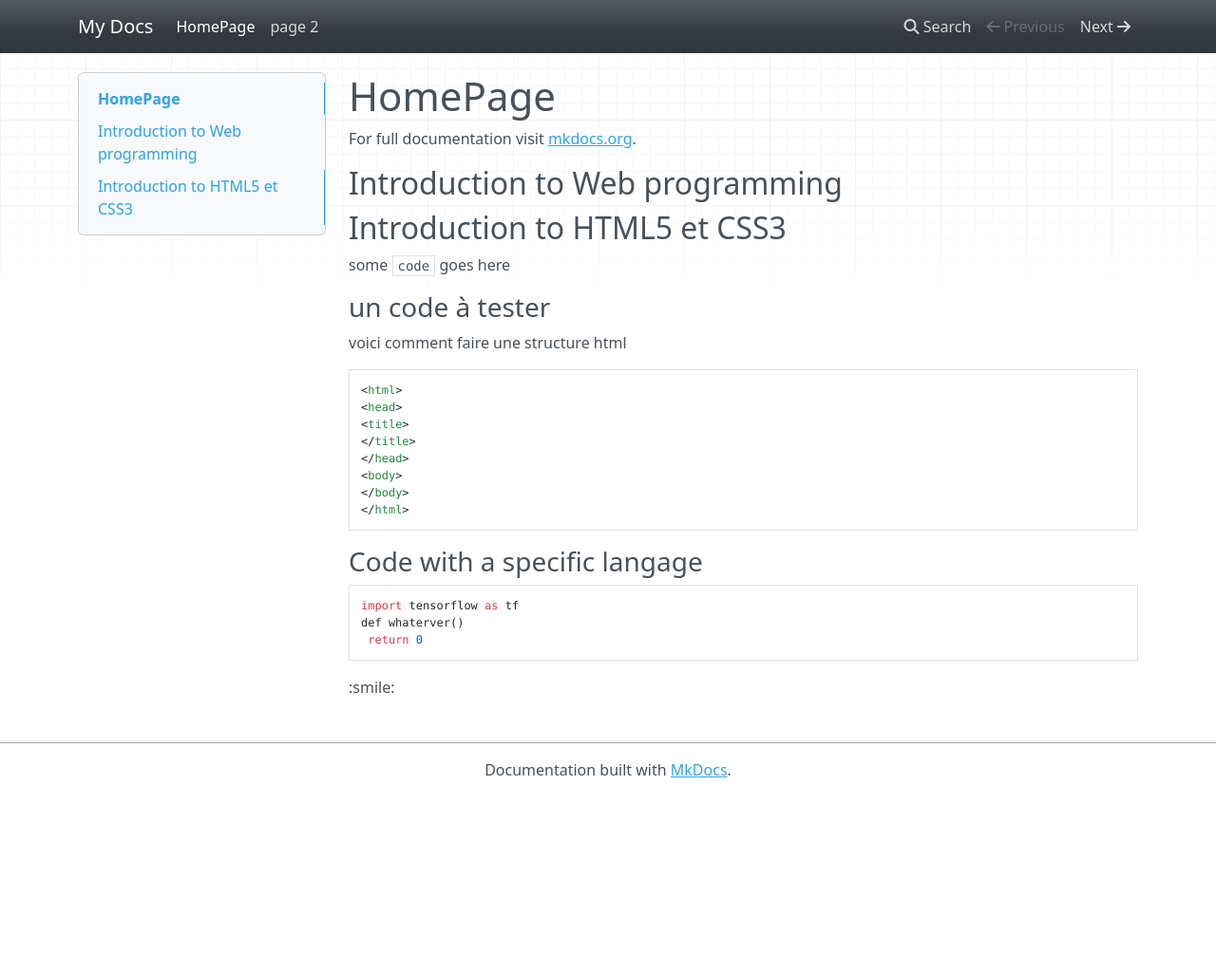
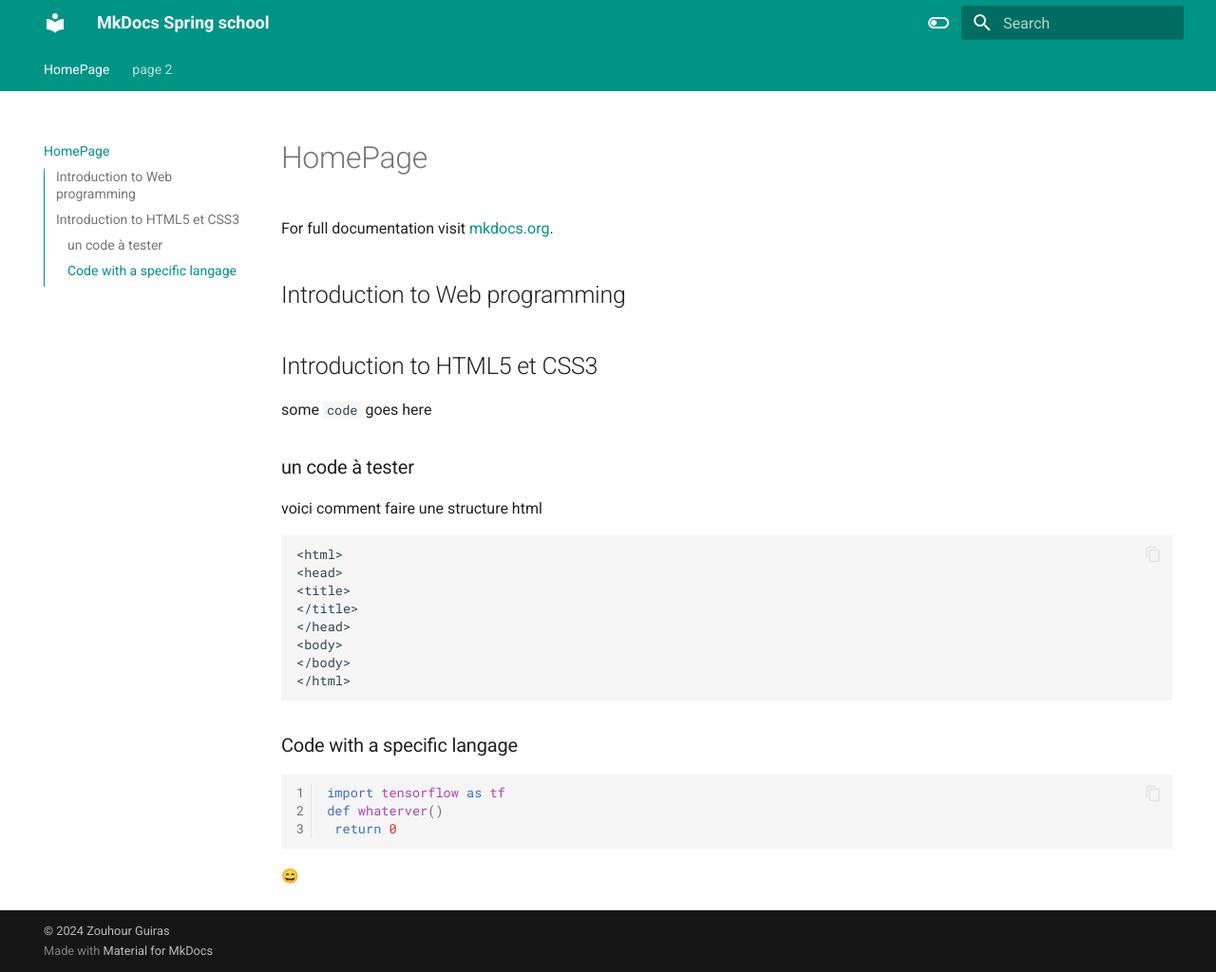
Before and after one commit to zouhour-guiras/Spring-School-Docs, an MkDocs documentation site: the page built from docs/index.md, in a window 1280 px wide and 1024 px high. Shown: the whole window at 95% size. Built offline with MkDocs 1.6.1 and Material for MkDocs 9.7.7, drawn with Linux system fonts in a browser that asks for light colours; nearby versions of some CDN libraries; emoji names are drawn with the system emoji font.

Commit message:
adding change N°1 to documentation files

````diff
--- a/docs/index.md
+++ b/docs/index.md
@@ -25,7 +25,7 @@ voici comment faire une structure html
 
 ### Code with a specific langage
 
-```
+```py linenums="1"
 import tensorflow as tf
 def whaterver()
  return 0
--- a/mkdocs.yml
+++ b/mkdocs.yml
@@ -1,8 +1,48 @@
-site_name: My Docs
+site_name: MkDocs Spring school
+site_url: https://zouhour-guiras.github.io/Spring-School-Docs/
 theme:
- name: mkdocs
- highlightjs: true
- hljs_languages:
-    - yaml
-    - rust
- nav_style: dark
+  name: material
+  features:
+   - navigation.tabs
+   - navigation.sections
+   - toc.integrate
+   - navigation.top
+   - search.suggest
+   - search.highlight
+   - content.tabs.link
+   - content.code.annotation
+   - content.code.copy
+  language: en
+  palette:
+   - scheme: default
+     toggle:
+      icon: material/toggle-switch-off-outline
+      name: Switch to dark mode
+     primary: teal
+     accent: purple
+   - scheme: slate
+     toggle:
+      icon: material/toggle-switch
+      name: Switch to light mode
+     primary: teal
+     accent: lime
+
+markdown_extensions:
+ - pymdownx.highlight:
+    anchor_linenums: true
+ - pymdownx.inlinehilite
+ - pymdownx.snippets
+ - admonition
+ - pymdownx.arithmatex:
+    generic: true
+ - footnotes
+ - pymdownx.details
+ - pymdownx.superfences
+ - pymdownx.mark
+ - attr_list
+ - pymdownx.emoji:
+    emoji_index: !!python/name:material.extensions.emoji.twemoji
+    emoji_generator: !!python/name:materialx.emoji.to_svg
+
+copyright: |
+ &copy; 2024 <a href="https://github.com/zouhour-guiras"  target="_blank" rel="noopener">Zouhour Guiras</a>
````
